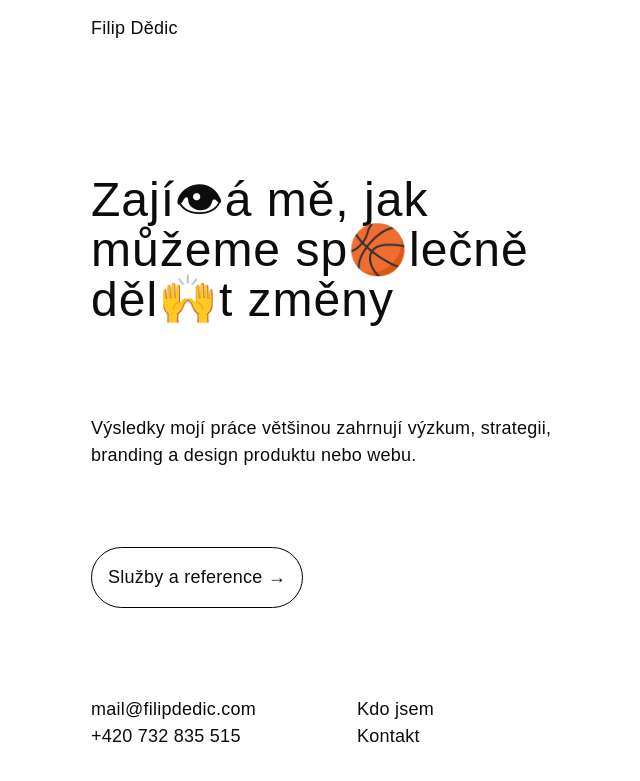
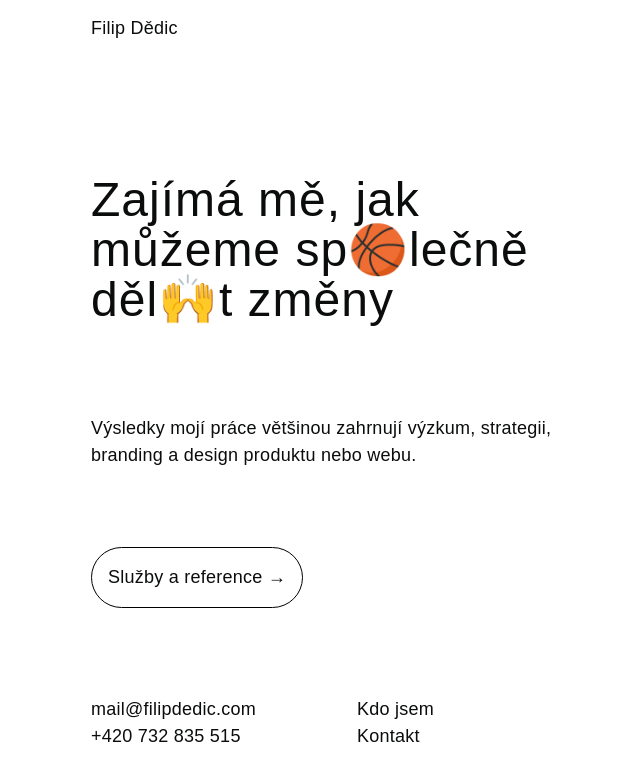
Before and after one commit to fdedic/fdedic.github.io, a Jekyll site: the page built from index.md, in a window 1280 px wide. Shown: the top 781 px of the page, without its empty margins (169-809 px from the left). Built offline with Jekyll 4.4.1, drawn with Linux system fonts in a browser that asks for light colours; nearby versions of some CDN libraries; some web fonts are replaced.

Commit message:
Update index.md

```diff
--- a/index.md
+++ b/index.md
@@ -2,7 +2,7 @@
 layout: index
 title: Filip Dědic
 ---
-# Zají👁á&nbsp;mě, jak můžeme&nbsp;sp🏀lečně děl🙌t změny
+# Zajímá&nbsp;mě, jak můžeme&nbsp;sp🏀lečně děl🙌t změny
 
 ***
 Výsledky mojí práce většinou zahrnují výzkum, strategii, branding a&nbsp;design produktu nebo webu.
```
